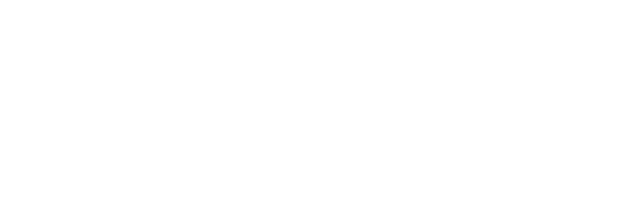
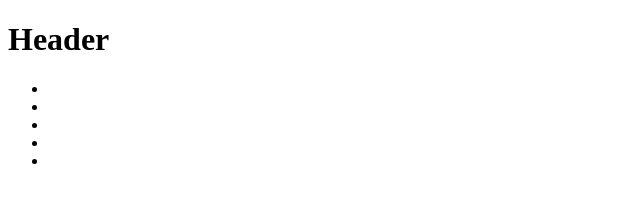
Before and after one commit to tetiana-kozak/test, a plain HTML site: page index.html in a window 1280 px wide. Shown: the whole page, without its empty margins (0-640 px from the left). Drawn offline with Linux system fonts and the light colour scheme.

Commit message:
commit 1

```diff
--- a/index.html
+++ b/index.html
@@ -7,6 +7,13 @@
     <title>Lesson 6</title>
 </head>
 <body>
-
+    <h1>Header</h1>
+    <ul>
+        <li></li>
+        <li></li>
+        <li></li>
+        <li></li>
+        <li></li>
+    </ul>
 </body>
 </html>
```
